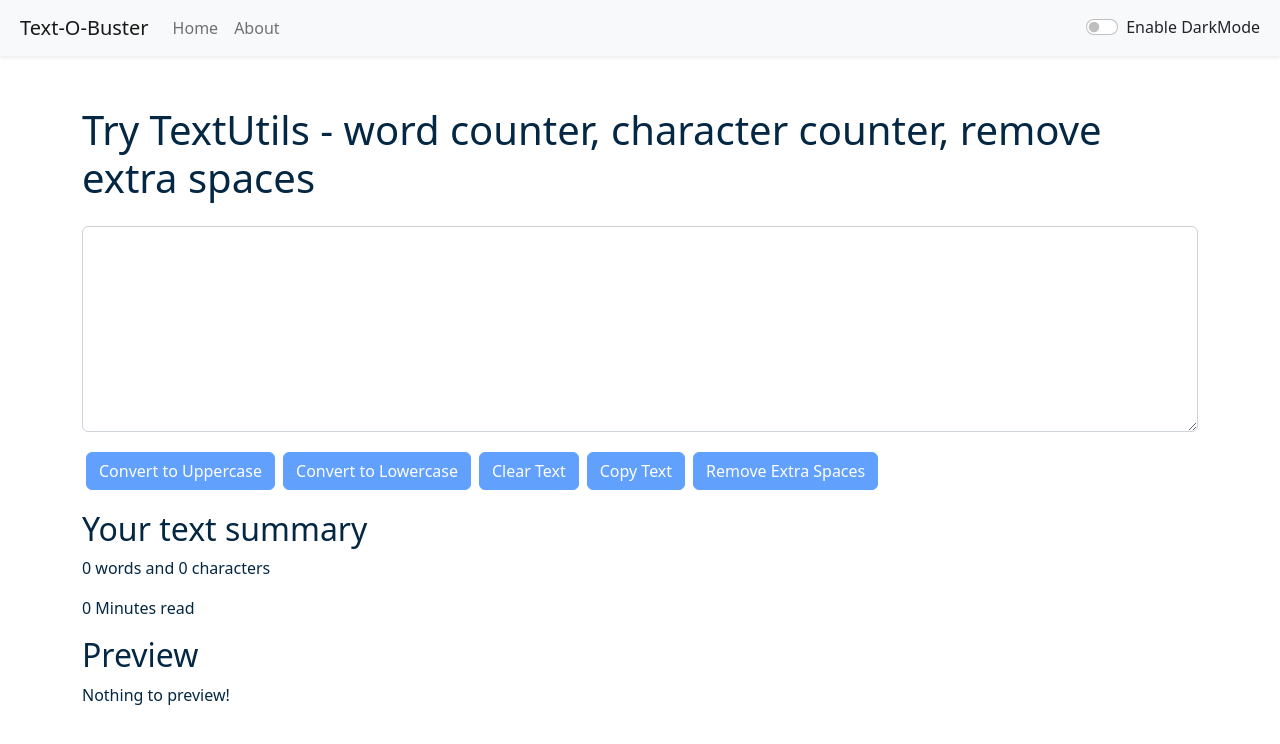
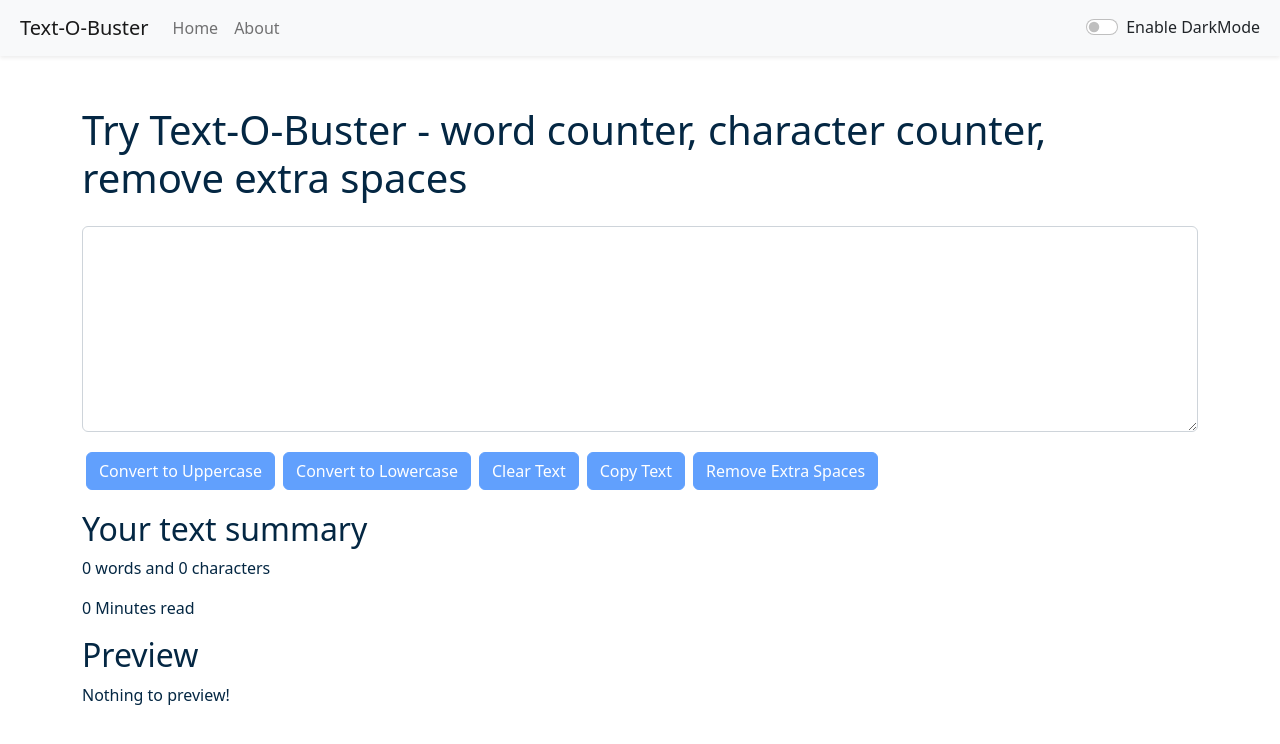
Before and after one commit to romil19/Text-O-Buster, a React (Create React App) app: page / in a window 1280 px wide. Shown: the top 744 px of the page. Built offline with nearby package versions, Linux system fonts and the light colour scheme.

Commit message:
Update App.js

```diff
--- a/src/App.js
+++ b/src/App.js
@@ -51,7 +51,7 @@ function App() {
             <Footer/>
           </Route>
           <Route exact path="/">
-            <TextForm showAlert={showAlert} heading="Try TextUtils - word counter, character counter, remove extra spaces" mode={mode}/>
+            <TextForm showAlert={showAlert} heading="Try Text-O-Buster - word counter, character counter, remove extra spaces" mode={mode}/>
           </Route>
     </Switch>
     </Router>
```
